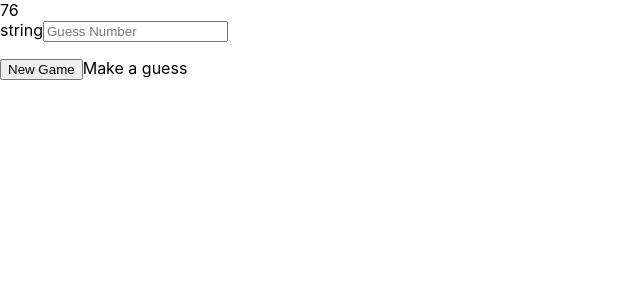
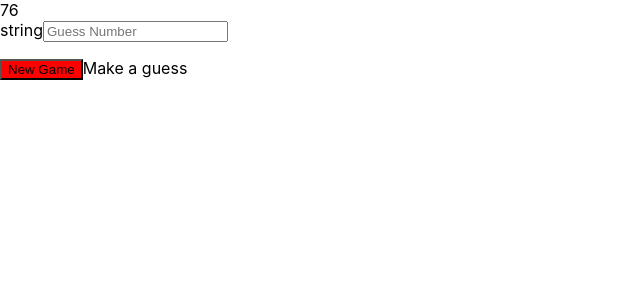
Before and after one commit to JKaram/number-guesser, a React (Create React App) app: page / in a window 1280 px wide. Shown: the top 300 px of the page, without its empty margins (0-640 px from the left). Built offline with nearby package versions, Linux system fonts and the light colour scheme; the HTML template or start-up script is replaced by a standard one.

Commit message:
install sass

```diff
--- a/package.json
+++ b/package.json
@@ -6,6 +6,7 @@
     "@testing-library/jest-dom": "^4.2.4",
     "@testing-library/react": "^9.5.0",
     "@testing-library/user-event": "^7.2.1",
+    "node-sass": "^4.13.1",
     "react": "^16.13.1",
     "react-dom": "^16.13.1",
     "react-scripts": "3.4.1"
--- a/src/App.js
+++ b/src/App.js
@@ -10,7 +10,7 @@ function App() {
   const [guesses, setGuesses] = useState([]);
   const [status, setStatus] = useState("Make a guess");
 
-  function newGame() {
+  const newGame = () => {
     setAnswer(generateNumber);
     setStatus("Make a guess");
   }
--- a/src/components/button.js
+++ b/src/components/button.js
@@ -1,4 +1,5 @@
 import React from "react";
+import '../styles/button.scss'
 
 export default function Button({ onClick, children }) {
   return <button onClick={onClick}>{children}</button>;
--- a/src/helpers.js
+++ b/src/helpers.js
@@ -1,9 +1,11 @@
+import newGame from './App'
+
 const generateNumber = () => {
   return Math.floor(Math.random() * 100) + 1;
 };
 
 const checkGuess = (guess, answer) => {
-  return guess === answer ? "winner" : guess > answer ? "lower" : "higher";
+  return guess === answer ? "winner" && newGame : guess > answer ? "lower" : "higher";
 };
 
 export { generateNumber, checkGuess };
--- /dev/null
+++ b/src/styles/button.scss
@@ -0,0 +1,3 @@
+button {
+    background-color: red;
+}
```
Also changed, not shown: 1 other file (tests, documents, lock files or other folders).
